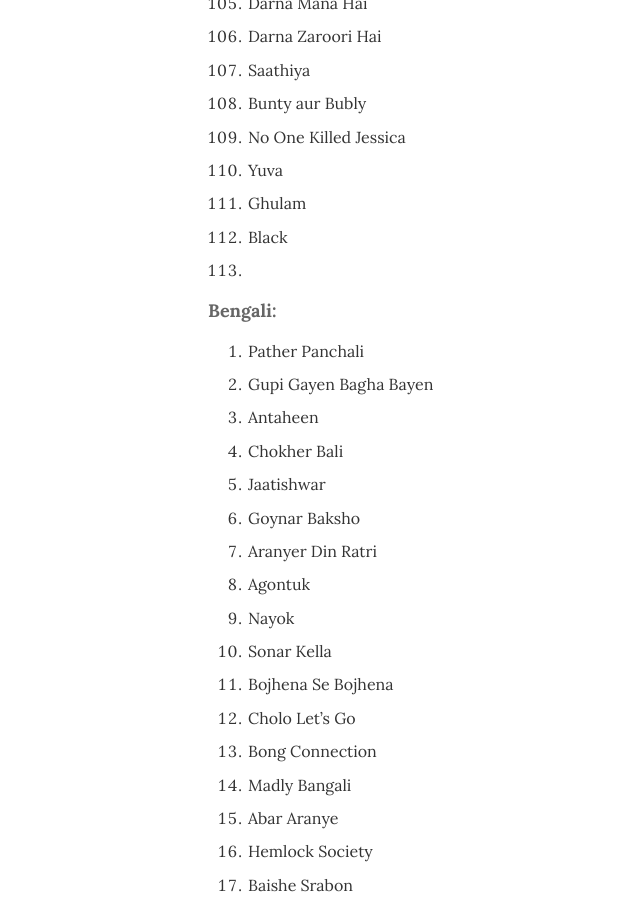
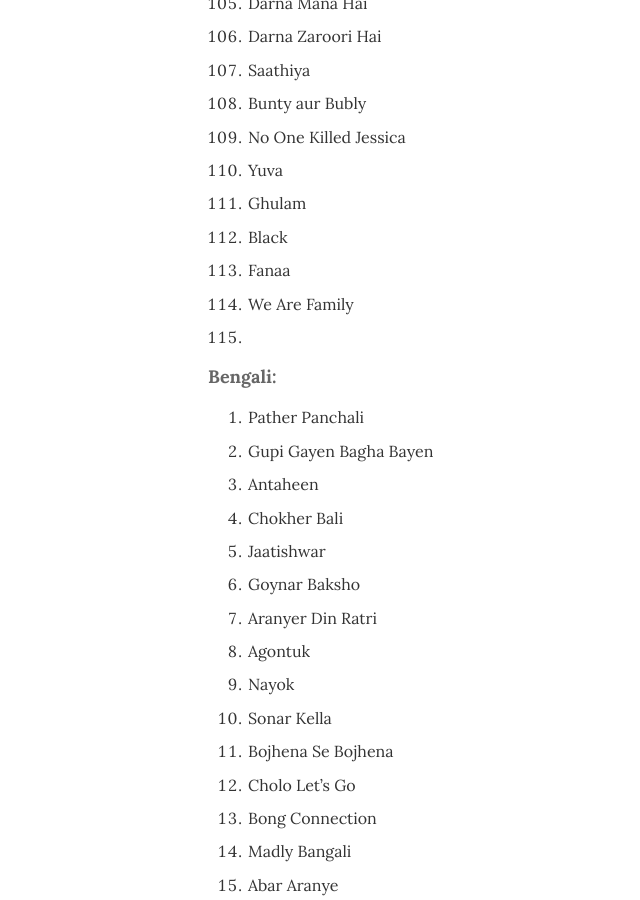
Before and after one commit to argumentativeyouth/pblog, a Jekyll site: the page built from _pages/movies.md, in a window 1280 px wide and 900 px high, scrolled down 7322 px. Shown: the whole window, without its empty margins (117-757 px from the left). Built offline with Jekyll 4.4.1, drawn with Linux system fonts in a browser that asks for light colours.

Commit message:
Update movies.md

```diff
--- a/_pages/movies.md
+++ b/_pages/movies.md
@@ -224,7 +224,9 @@
 110. Yuva
 111. Ghulam
 112. Black
-113.
+113. Fanaa
+114. We Are Family
+115.
 
 
 **Bengali:**
```
